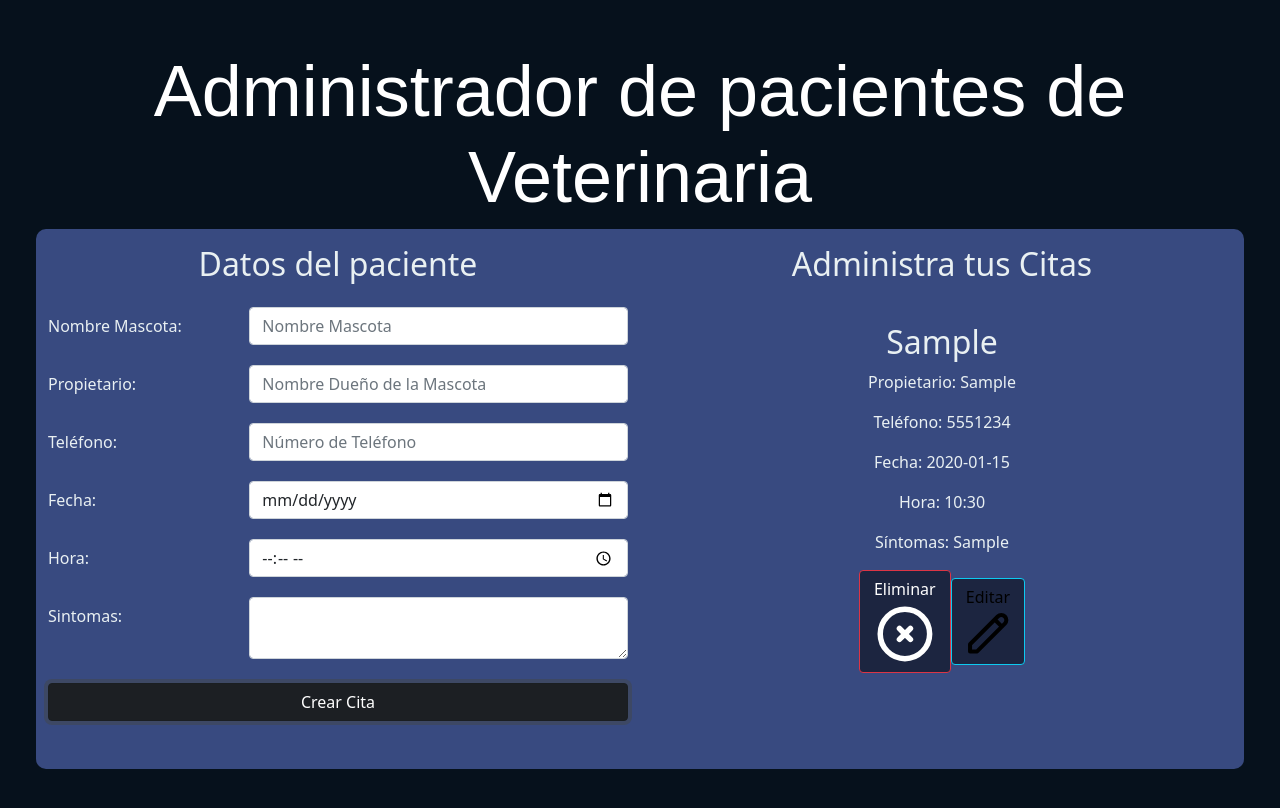
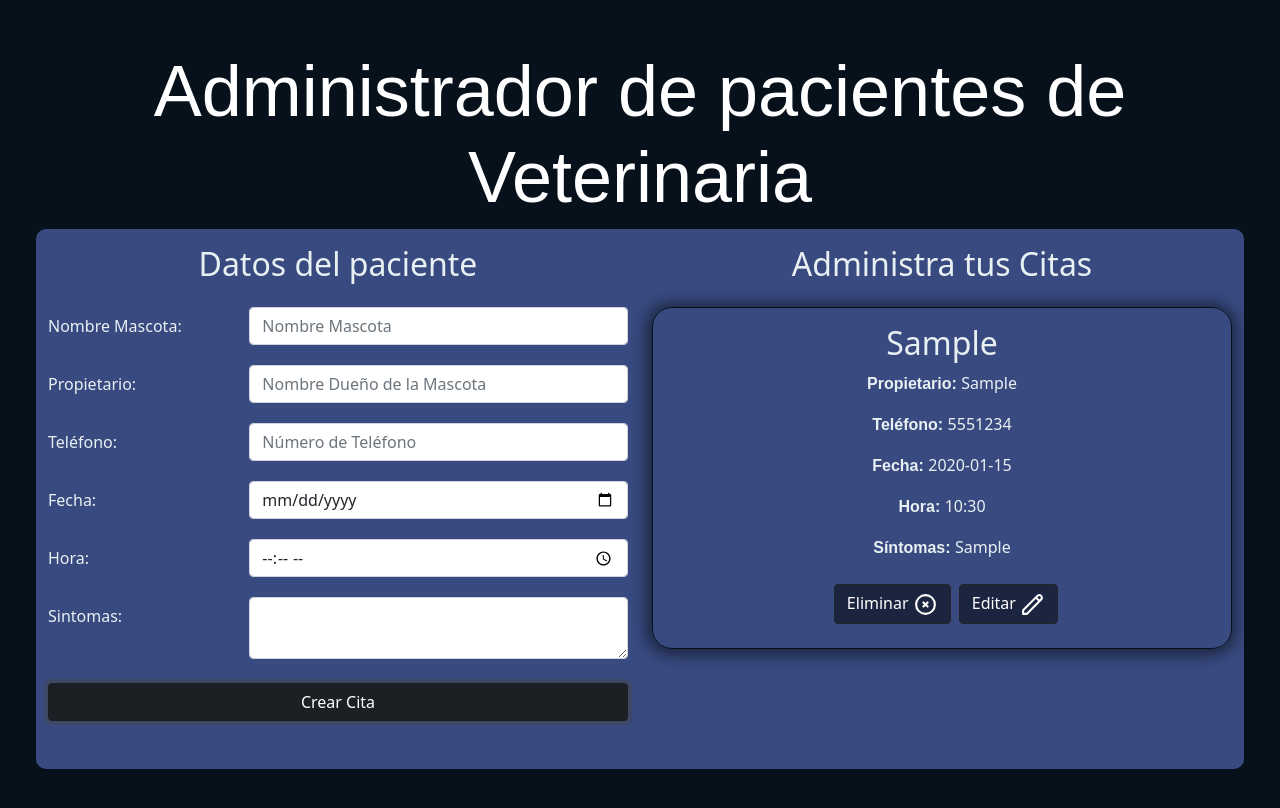
Before and after one commit to jdnarvaez0/administradorDeCitas-Veterinaria, a plain HTML site: page index.html in a window 1280 px wide. Both pictures are taken after typing "Sample", "Sample", "5551234", "2020-01-15", "10:30", "Sample" into the empty fields and a click on the button "Crear Cita". Drawn offline with nearby package versions, Linux system fonts and the light colour scheme; a web font is replaced by a local one.

Commit message:
agregando algunas mejoras en diseno

```diff
--- a/css/style.css
+++ b/css/style.css
@@ -1,23 +1,44 @@
-body{
-    background-color: #06111C;
-    color: #E9F0F2;
+body {
+  background-color: #06111c;
+  color: #e9f0f2;
 }
 
-h1{
-    color: #FFFFFF;
-    font-family: 'KoHo', sans-serif;
-    font-weight: 700;
+h1 {
+  color: #ffffff;
+  font-family: "KoHo", sans-serif;
+  font-weight: 700;
 }
 
-h2{
-    color: #E9F0F2;
+h2 {
+  color: #e9f0f2;
 }
 
-#contenido{
-    background-color: #384A80;
-    border-radius: 10px;
+#contenido {
+  background-color: #384a80;
+  border-radius: 10px;
 }
 
-.btn{
-    background-color: #1C2540;
+.btn {
+  background-color: #1c2540;
 }
+
+.btn svg{
+  width: 25px;
+}
+
+.cita {
+  border: 1px solid #06111c;
+  border-radius: 20px;
+  margin-bottom: 10px;
+  -webkit-box-shadow: -1px 1px 15px 5px rgba(0, 0, 0, 0.51);
+  box-shadow: -1px 1px 15px 5px rgba(0, 0, 0, 0.51);
+}
+
+.btnEliminar{
+  margin: 8px;
+}
+
+#citas p span{
+  font-family: "KoHo", sans-serif;
+  font-weight: 700;
+}
--- a/js/app.js
+++ b/js/app.js
@@ -64,35 +64,41 @@ class UI {
 
         // scRIPTING DE LOS ELEMENTOS...
         const mascotaParrafo = document.createElement('h2');
-        mascotaParrafo.classList.add('card-title', 'font-weight-bolder');
+        mascotaParrafo.classList.add('card-title', 'font-weight-bold');
         mascotaParrafo.innerHTML = `${mascota}`;
 
         const propietarioParrafo = document.createElement('p');
-        propietarioParrafo.innerHTML = `<span class="font-weight-bolder">Propietario: </span> ${propietario}`;
+        propietarioParrafo.innerHTML = `<span class="font-weight-bold">Propietario: </span> ${propietario}`;
 
         const telefonoParrafo = document.createElement('p');
-        telefonoParrafo.innerHTML = `<span class="font-weight-bolder">Teléfono: </span> ${telefono}`;
+        telefonoParrafo.innerHTML = `<span class="font-weight-bold">Teléfono: </span> ${telefono}`;
 
         const fechaParrafo = document.createElement('p');
-        fechaParrafo.innerHTML = `<span class="font-weight-bolder">Fecha: </span> ${fecha}`;
+        fechaParrafo.innerHTML = `<span class="font-weight-bold">Fecha: </span> ${fecha}`;
 
         const horaParrafo = document.createElement('p');
-        horaParrafo.innerHTML = `<span class="font-weight-bolder">Hora: </span> ${hora}`;
+        horaParrafo.innerHTML = `<span class="font-weight-bold">Hora: </span> ${hora}`;
 
         const sintomasParrafo = document.createElement('p');
-        sintomasParrafo.innerHTML = `<span class="font-weight-bolder">Síntomas: </span> ${sintomas}`;
+        sintomasParrafo.innerHTML = `<span class="font-weight-bold">Síntomas: </span> ${sintomas}`;
+
+        // crear un div para el boton
+        const divBoton = document.createElement('div');
+        divCita.classList.add('cita', 'p-3');
+        divCita.dataset.id = id;
+
 
         // Agregar un botón de eliminar...
         const btnEliminar = document.createElement('button');
         btnEliminar.onclick = () => eliminarCita(id); // añade la opción de eliminar
-        btnEliminar.classList.add('btn', 'btn-danger', 'mr-2');
+        btnEliminar.classList.add('btn', 'btn-dark', 'btnEliminar');
         btnEliminar.innerHTML = 'Eliminar <svg fill="none" stroke-linecap="round" stroke-linejoin="round" stroke-width="2" viewBox="0 0 24 24" stroke="currentColor"><path d="M10 14l2-2m0 0l2-2m-2 2l-2-2m2 2l2 2m7-2a9 9 0 11-18 0 9 9 0 0118 0z"></path></svg>'
 
         // Añade un botón de editar...
         const btnEditar = document.createElement('button');
         btnEditar.onclick = () => cargarEdicion(cita);
 
-        btnEditar.classList.add('btn', 'btn-info');
+        btnEditar.classList.add('btn', 'btn-dark');
         btnEditar.innerHTML = 'Editar <svg fill="none" stroke-linecap="round" stroke-linejoin="round" stroke-width="2" viewBox="0 0 24 24" stroke="currentColor"><path d="M15.232 5.232l3.536 3.536m-2.036-5.036a2.5 2.5 0 113.536 3.536L6.5 21.036H3v-3.572L16.732 3.732z"></path></svg>'
 
         // Agregar al HTML
@@ -148,14 +154,7 @@ function nuevaCita(e) {
   const { mascota, propietario, telefono, fecha, hora, sintomas } = citaObj;
 
   //validar
-  if (
-    mascota === "" ||
-    propietario === "" ||
-    telefono === "" ||
-    fecha === "" ||
-    hora === "" ||
-    sintomas === ""
-  ) {
+  if (mascota === "" ||propietario === "" ||telefono === "" ||fecha === "" ||hora === "" ||sintomas === "") {
     ui.imprimirAlerta("Todos los mensajes son Obligatorios", "error");
 
     return;
```
